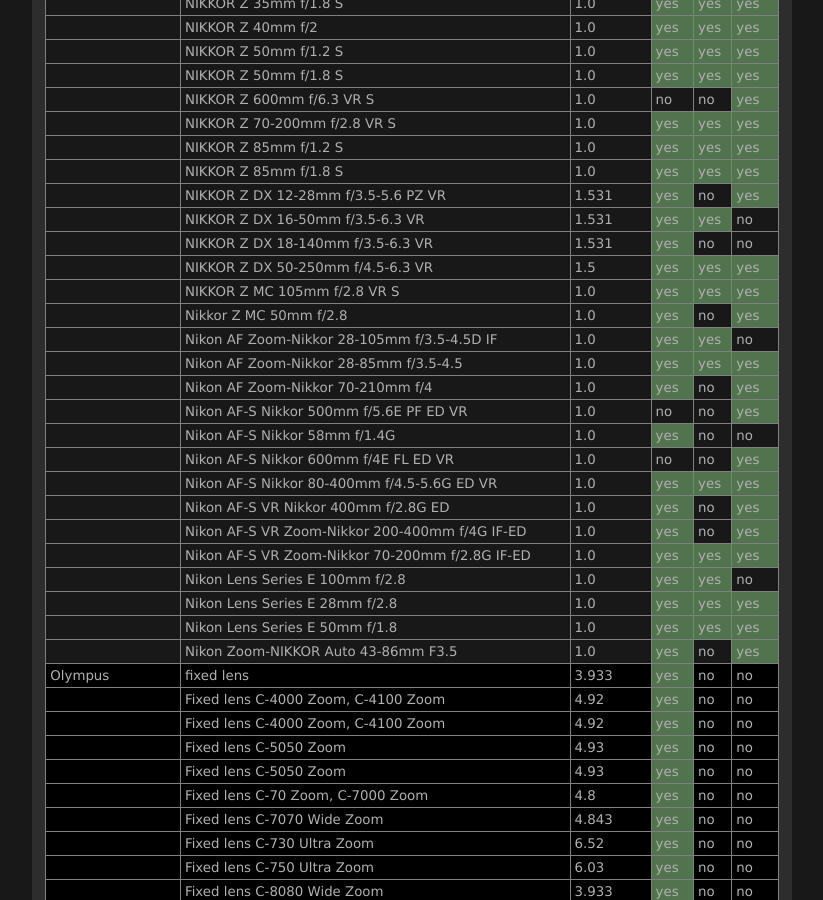
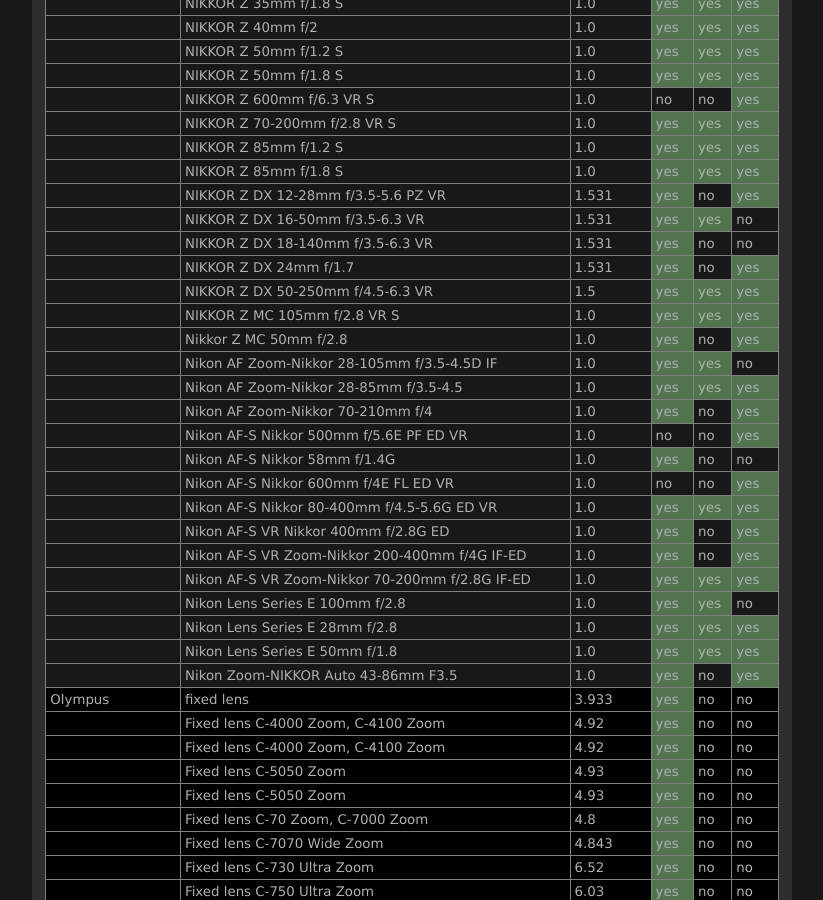
Before and after one commit to lensfun/lensfun.github.io, a Jekyll site: the page built from _posts/lenslist/2999-12-31-Lenslist-master.md, in a window 1280 px wide and 900 px high, scrolled down 16119 px. Shown: the whole window, without its empty margins (284-1107 px from the left). Built offline with Jekyll 4.4.1, drawn with Linux system fonts in a browser that asks for light colours.

Commit message:
Update master lens list from GitHub Actions

```diff
--- a/_posts/lenslist/2999-12-31-Lenslist-master.md
+++ b/_posts/lenslist/2999-12-31-Lenslist-master.md
@@ -668,6 +668,7 @@ This list was generated on 2024-11-23 from current Lensfun sources. Your Lensfun
 <tr class="lenslist-bg2"><td></td><td>NIKKOR Z DX 12-28mm f/3.5-5.6 PZ VR</td><td>1.531</td><td class="lenslist-highlight lenslist-check">yes</td><td class="lenslist-check">no</td><td class="lenslist-highlight lenslist-check">yes</td></tr>
 <tr class="lenslist-bg2"><td></td><td>NIKKOR Z DX 16-50mm f/3.5-6.3 VR</td><td>1.531</td><td class="lenslist-highlight lenslist-check">yes</td><td class="lenslist-highlight lenslist-check">yes</td><td class="lenslist-check">no</td></tr>
 <tr class="lenslist-bg2"><td></td><td>NIKKOR Z DX 18-140mm f/3.5-6.3 VR</td><td>1.531</td><td class="lenslist-highlight lenslist-check">yes</td><td class="lenslist-check">no</td><td class="lenslist-check">no</td></tr>
+<tr class="lenslist-bg2"><td></td><td>NIKKOR Z DX 24mm f/1.7</td><td>1.531</td><td class="lenslist-highlight lenslist-check">yes</td><td class="lenslist-check">no</td><td class="lenslist-highlight lenslist-check">yes</td></tr>
 <tr class="lenslist-bg2"><td></td><td>NIKKOR Z DX 50-250mm f/4.5-6.3 VR</td><td>1.5</td><td class="lenslist-highlight lenslist-check">yes</td><td class="lenslist-highlight lenslist-check">yes</td><td class="lenslist-highlight lenslist-check">yes</td></tr>
 <tr class="lenslist-bg2"><td></td><td>NIKKOR Z MC 105mm f/2.8 VR S</td><td>1.0</td><td class="lenslist-highlight lenslist-check">yes</td><td class="lenslist-highlight lenslist-check">yes</td><td class="lenslist-highlight lenslist-check">yes</td></tr>
 <tr class="lenslist-bg2"><td></td><td>Nikkor Z MC 50mm f/2.8</td><td>1.0</td><td class="lenslist-highlight lenslist-check">yes</td><td class="lenslist-check">no</td><td class="lenslist-highlight lenslist-check">yes</td></tr>
```
